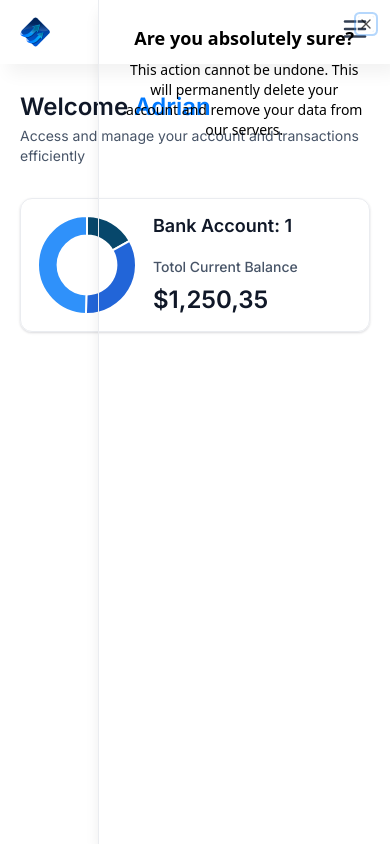
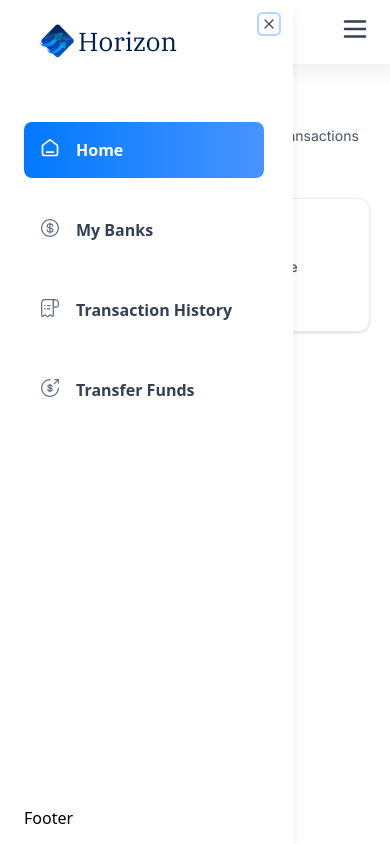
Before and after one commit to Shahriyar001/banking-app, a Next.js app: page / in a window 390 px wide. Both pictures are taken after a click on the button 355 px from the left and 29 px from the top of the page. Built offline with nearby package versions, Linux system fonts and the light colour scheme.

Commit message:
complete mobile nav

```diff
--- a/components/MobileNav.tsx
+++ b/components/MobileNav.tsx
@@ -1,14 +1,21 @@
+"use client";
 import {
   Sheet,
+  SheetClose,
   SheetContent,
   SheetDescription,
   SheetHeader,
   SheetTitle,
   SheetTrigger,
 } from "@/components/ui/sheet";
+import { sidebarLinks } from "@/constants";
+import { cn } from "@/lib/utils";
 import Image from "next/image";
+import Link from "next/link";
+import { usePathname } from "next/navigation";
 
 const MobileNav = ({ user }: MobileNavProps) => {
+  const pathname = usePathname();
   return (
     <section className="w-full max-w-[264px]">
       <Sheet>
@@ -21,14 +28,61 @@
             className="cursor-pointer"
           />
         </SheetTrigger>
-        <SheetContent>
-          <SheetHeader>
-            <SheetTitle>Are you absolutely sure?</SheetTitle>
-            <SheetDescription>
-              This action cannot be undone. This will permanently delete your
-              account and remove your data from our servers.
-            </SheetDescription>
-          </SheetHeader>
+        <SheetContent side="left" className="border-none bg-white">
+          <SheetTitle></SheetTitle>
+          <Link
+            href="/"
+            className=" cursor-pointer flex items-center gap-1 px-4"
+          >
+            <Image src="/icons/logo.svg" width={34} height={34} alt="/" />
+            <h1 className="text-26 font-ibm-plex-serif font-blod text-black-1">
+              Horizon
+            </h1>
+          </Link>
+          {/* </SheetTitle> */}
+
+          <div className="mobilenav-sheet">
+            <SheetClose asChild>
+              <nav className="flex h-full flex-col gap-6 pt-16 text-white">
+                {sidebarLinks.map((item) => {
+                  const isActive =
+                    pathname === item.route ||
+                    pathname.startsWith(`${item.route}/`);
+                  return (
+                    <SheetClose asChild key={item.route}>
+                      <Link
+                        href={item.route}
+                        key={item.label}
+                        className={cn("mobilenav-sheet_close w-full", {
+                          "bg-bank-gradient": isActive,
+                        })}
+                      >
+                        <div className="relative size-6">
+                          <Image
+                            src={item.imgURL}
+                            alt={item.label}
+                            width={20}
+                            height={20}
+                            className={cn({
+                              "brightness-[3] invert-0": isActive,
+                            })}
+                          />
+                        </div>
+                        <p
+                          className={cn("text-16 font-semibold text-black-2", {
+                            "text-white": isActive,
+                          })}
+                        >
+                          {item.label}
+                        </p>
+                      </Link>
+                    </SheetClose>
+                  );
+                })}
+              </nav>
+            </SheetClose>
+            Footer
+          </div>
         </SheetContent>
       </Sheet>
     </section>
```
